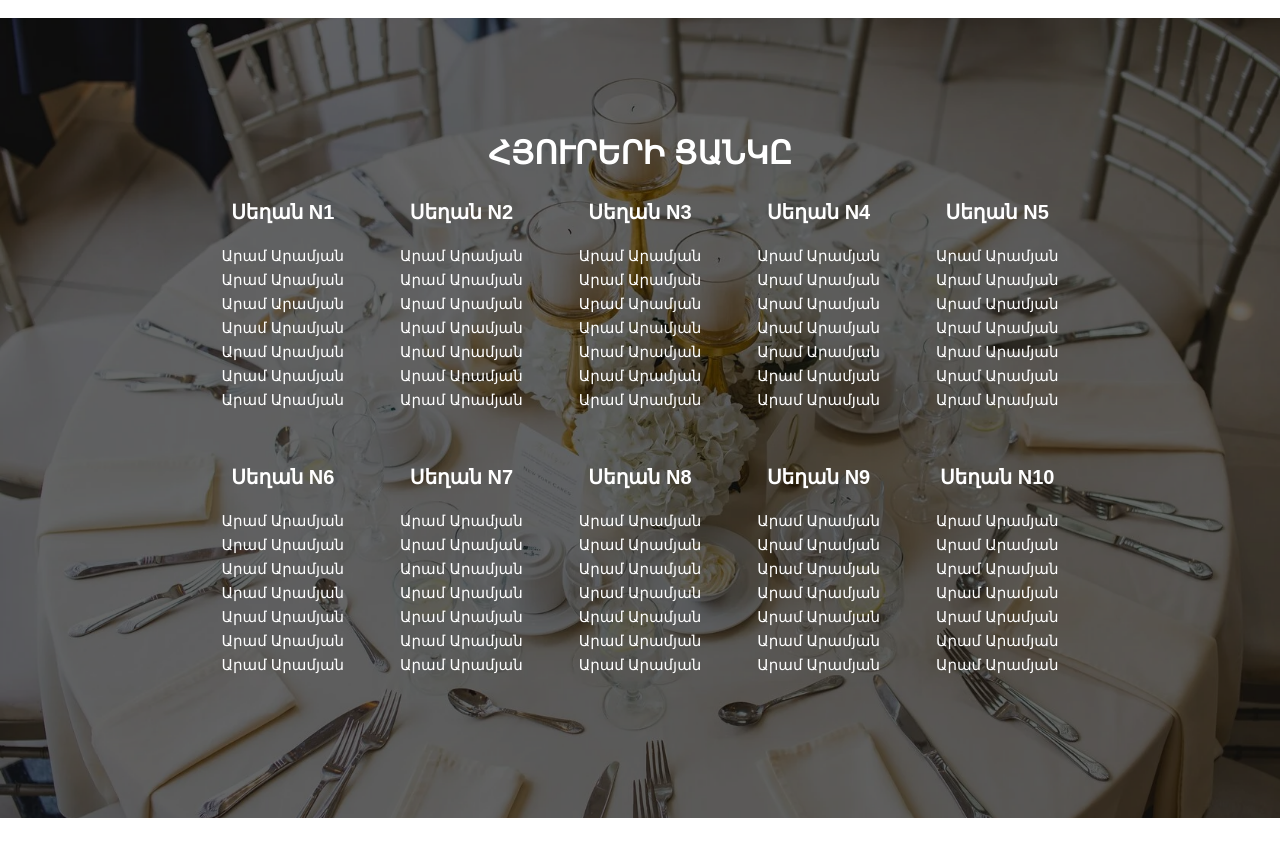
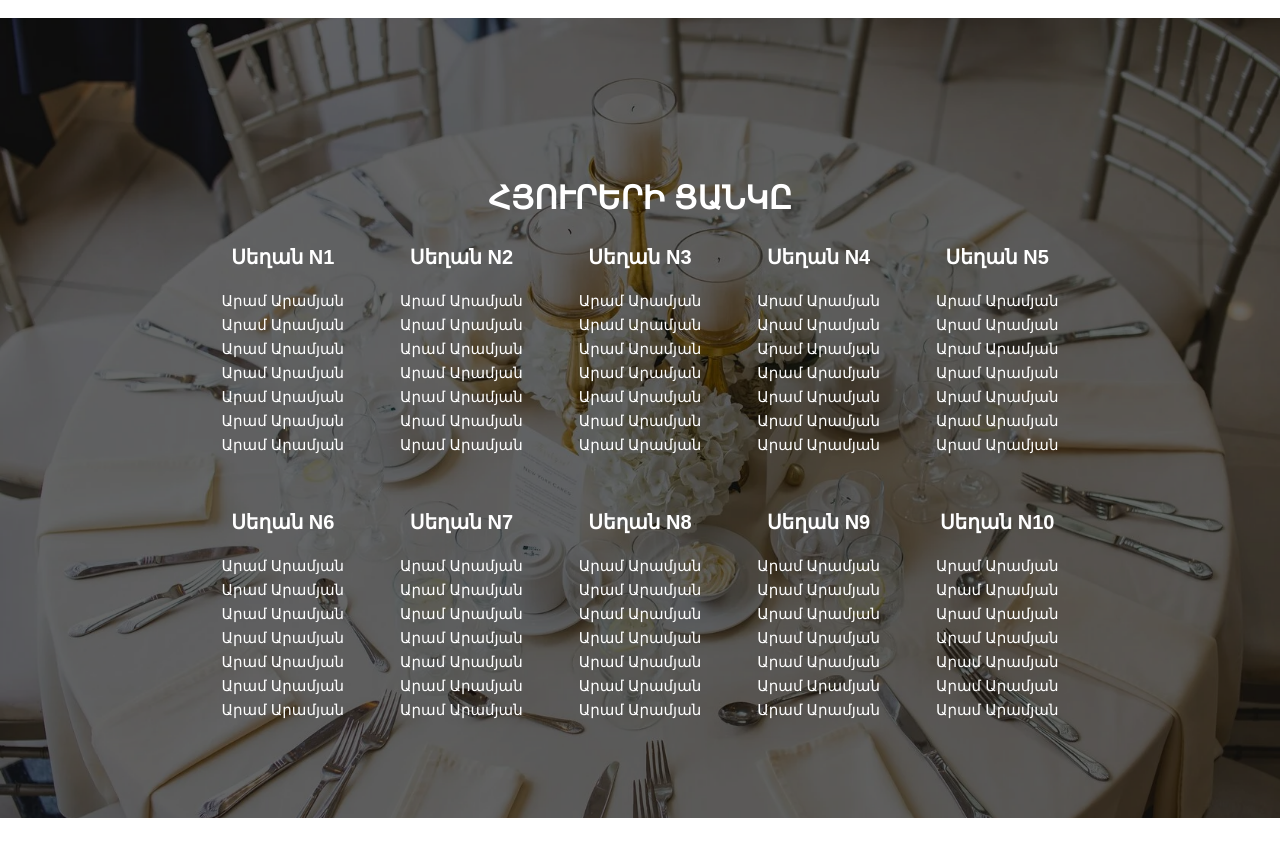
Before and after one commit to Karo3121/WebWed, a React (Create React App) app: page / in a window 1280 px wide. Shown: the part 4480-5336 px from the top of the page. Built offline with nearby package versions, Linux system fonts and the light colour scheme; a web font is replaced by a local one.

Commit message:
Update table.module.css

```diff
--- a/src/components/table/table.module.css
+++ b/src/components/table/table.module.css
@@ -13,6 +13,11 @@
     flex-direction: column;
     color: white;
     font-family: 'MontserratARM',Arial,sans-serif;
+
+}
+
+.h1{
+    margin-top: 90px;
 
 }
 
```
